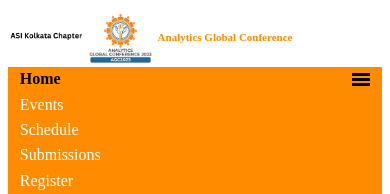
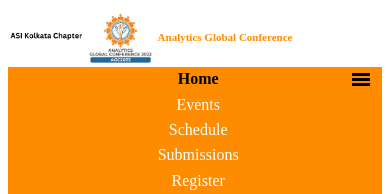
Before and after one commit to RohitAKAwolf/asi, a plain HTML site: page pages/index.html in a window 390 px wide. Both pictures are taken after a click on the button 361 px from the left and 79 px from the top of the page. Shown: the top 194 px of the page. Drawn offline with nearby package versions, Linux system fonts and the light colour scheme.

Commit message:
Add files via upload

```diff
--- a/css/index.css
+++ b/css/index.css
@@ -536,8 +536,10 @@
        margin-left: -9%;
    }
    .navigation li{
+    display: flex;
+    justify-content: center;
        list-style: none;
-           padding: 1% 1.5%;
+           padding: 4s% 1.5%;
            font-size: xlarge;
    }
    .menu_icon{
@@ -717,6 +719,7 @@
            display: flex;
        }
        .navigation li{
+
            list-style: none;
                padding: 1% 2.6%;
                font-size: xlarge;
```
